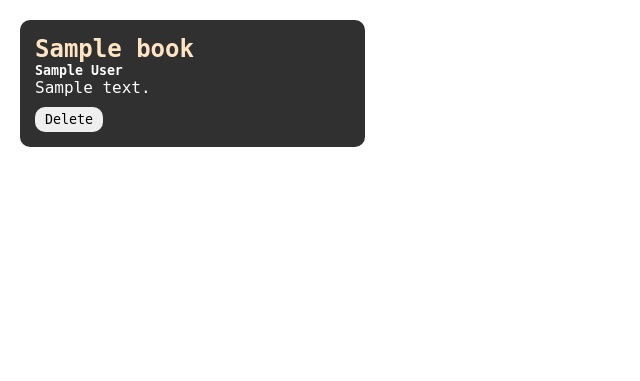
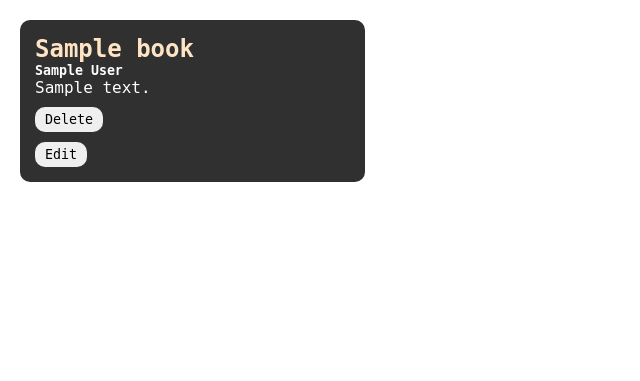
Before and after one commit to ImNotPranav/cinesky, a Django app: page / in a window 1280 px wide. Shown: the part 58-439 px from the top of the page, without its empty margins (0-640 px from the left). Run offline with Django 5.2, Linux system fonts and the light colour scheme; tables that the repository leaves empty hold one stand-in row (values such as "Sample post"); some web fonts are replaced.

Commit message:
Added Option to Edit individual Cards

```diff
--- a/booksky/static/booksky/script.js
+++ b/booksky/static/booksky/script.js
@@ -1,9 +1,26 @@
 var popupoverlay=document.querySelector(".popupoverlay")
 var popupbox=document.querySelector(".popupbox")
 var addbtn=document.getElementById("add-popup-box")
+let editbtns=document.querySelectorAll(".edit-btn")
 addbtn.addEventListener("click",function(){
     popupoverlay.style.display="block"
     popupbox.style.display="block"
+})
+editbtns.forEach(function(editbtn){
+    editbtn.addEventListener("click",function(){
+        popupoverlay.style.display="block"
+        popupbox.style.display="block"
+        let card=this.closest(".book-container")
+        let title=card.querySelector("h2").innerText
+        let author=card.querySelector("h5").innerText
+        let desc=card.querySelector("p").innerText
+        document.getElementById("book-title-ip").value = title;
+        document.getElementById("book-author-ip").value = author;
+        document.getElementById("book-description").value = desc;
+        form=document.getElementById("add-book-form")
+        form.action=`edit_book/${editbtn.dataset.id}`
+        document.getElementById("add-or-edit-btn").innerText="UPDATE"
+    })
 })
 var cancelbtn=document.getElementById("cancel-book")
 cancelbtn.addEventListener("click",function(event){
--- a/booksky/templates/index.html
+++ b/booksky/templates/index.html
@@ -24,18 +24,19 @@
                 {% csrf_token %}
                 <button type="submit" class="delete-btn">Delete</button>
             </form>
+            <button class="edit-btn" data-id="{{ book.id }}">Edit</button>
         </div>
         {% endfor %}
     </div>
     <div class="popupoverlay"></div>
     <div class="popupbox">
         <h2>Add Movie</h2>
-        <form method="POST" action="{% url 'add_book' %}">
+        <form method="POST" action="{% url 'add_book' %}" id="add-book-form">
             {% csrf_token %}
             <input type="text" name="title" placeholder="Movie Title" id="book-title-ip">
             <input type="text" name="author" placeholder="Director" id="book-author-ip">
             <textarea name="description" placeholder="Short Description" id="book-description"></textarea>
-            <button type="submit">ADD</button>
+            <button type="submit" id="add-or-edit-btn">ADD</button>
             <button type="button" id="cancel-book">CANCEL</button>
         </form>
     </div>
--- a/booksky/urls.py
+++ b/booksky/urls.py
@@ -4,5 +4,6 @@ from . import views
 urlpatterns = [
     path("", views.home, name="home"),
     path("delete/<int:pk>", views.delete_book, name="delete_book"),
-    path("add/", views.add_book, name="add_book")
+    path("add/", views.add_book, name="add_book"),
+    path("edit_book/<int:pk>", views.edit_book, name="edit_book")
 ]
--- a/booksky/views.py
+++ b/booksky/views.py
@@ -16,3 +16,10 @@ def add_book(request):
         if form.is_valid():
             form.save()
     return redirect("home")
+def edit_book(request,pk):
+    bk=Book.objects.get(id=pk)
+    if request.method == "POST":
+        form=BookForm(request.POST,instance=bk)
+        if form.is_valid():
+            form.save()
+    return redirect("home")
```
